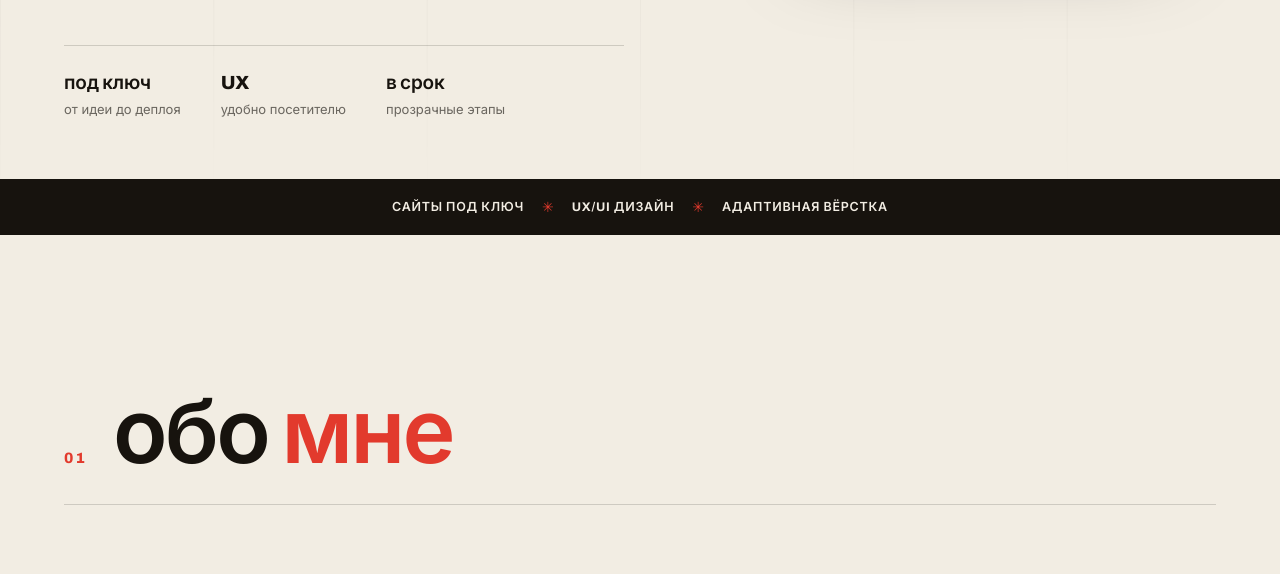
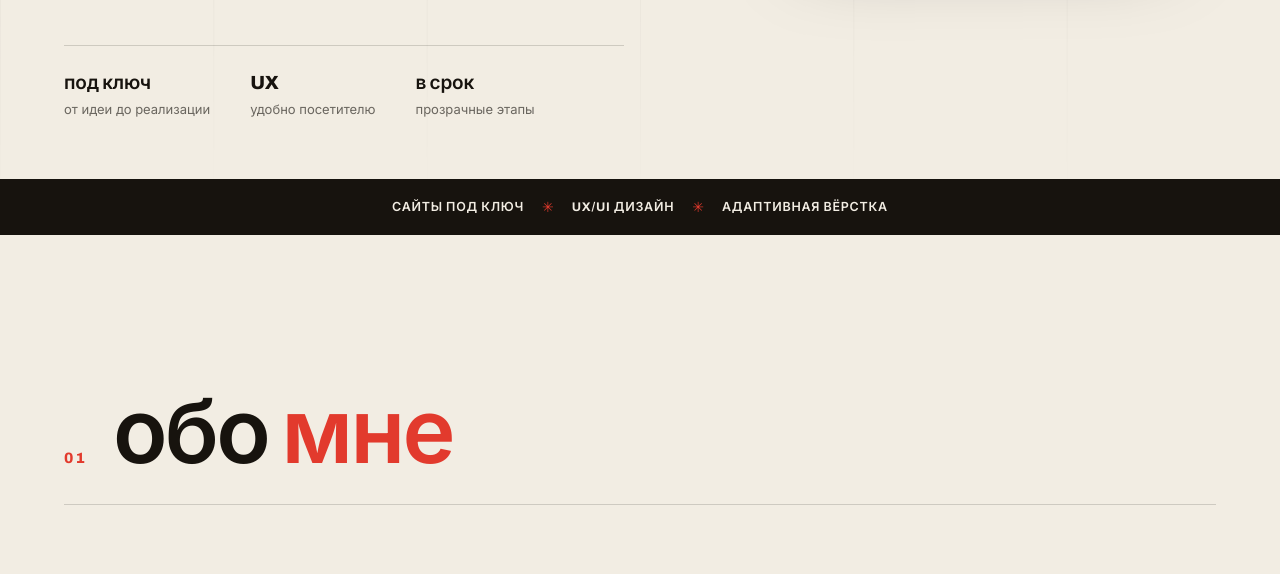
Before and after one commit to barobarosha/barosha.dev, a plain HTML site: page index.html in a window 1280 px wide. Shown: the part 857-1431 px from the top of the page. Drawn offline with nearby package versions, Linux system fonts and the light colour scheme; a script that the page names is missing.

Commit message:
Правка текста

```diff
--- a/index.html
+++ b/index.html
@@ -78,7 +78,7 @@
             <a href="#contacts" class="btn btn--ghost magnetic">обсудить проект<span class="btn__arrow">→</span></a>
           </div>
           <div class="hero__meta" data-reveal>
-            <div class="hero__meta-item"><b>под ключ</b><span>от идеи до деплоя</span></div>
+            <div class="hero__meta-item"><b>под ключ</b><span>от идеи до реализации</span></div>
             <div class="hero__meta-item"><b>UX</b><span>удобно посетителю</span></div>
             <div class="hero__meta-item"><b>в срок</b><span>прозрачные этапы</span></div>
           </div>
```
